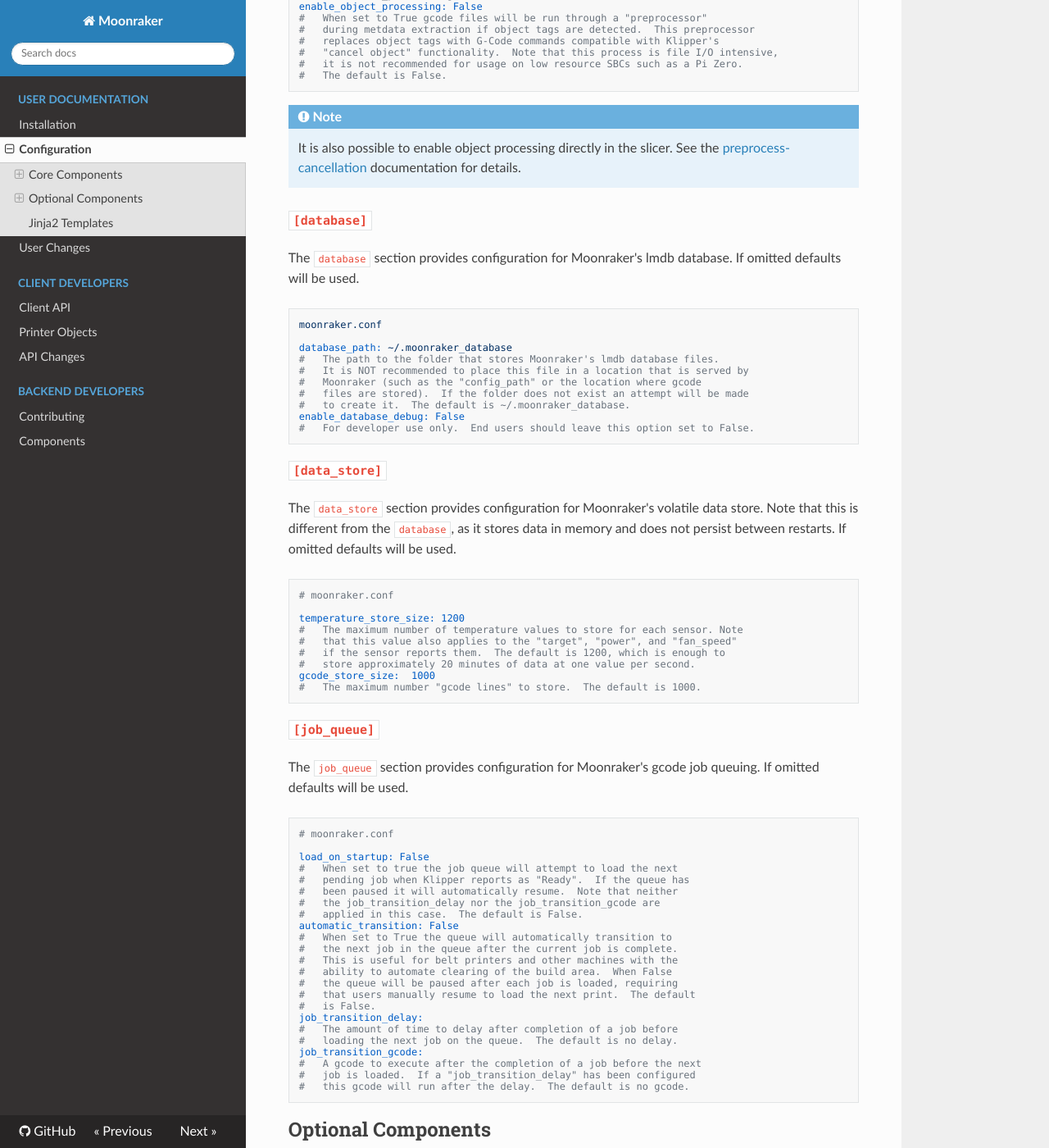
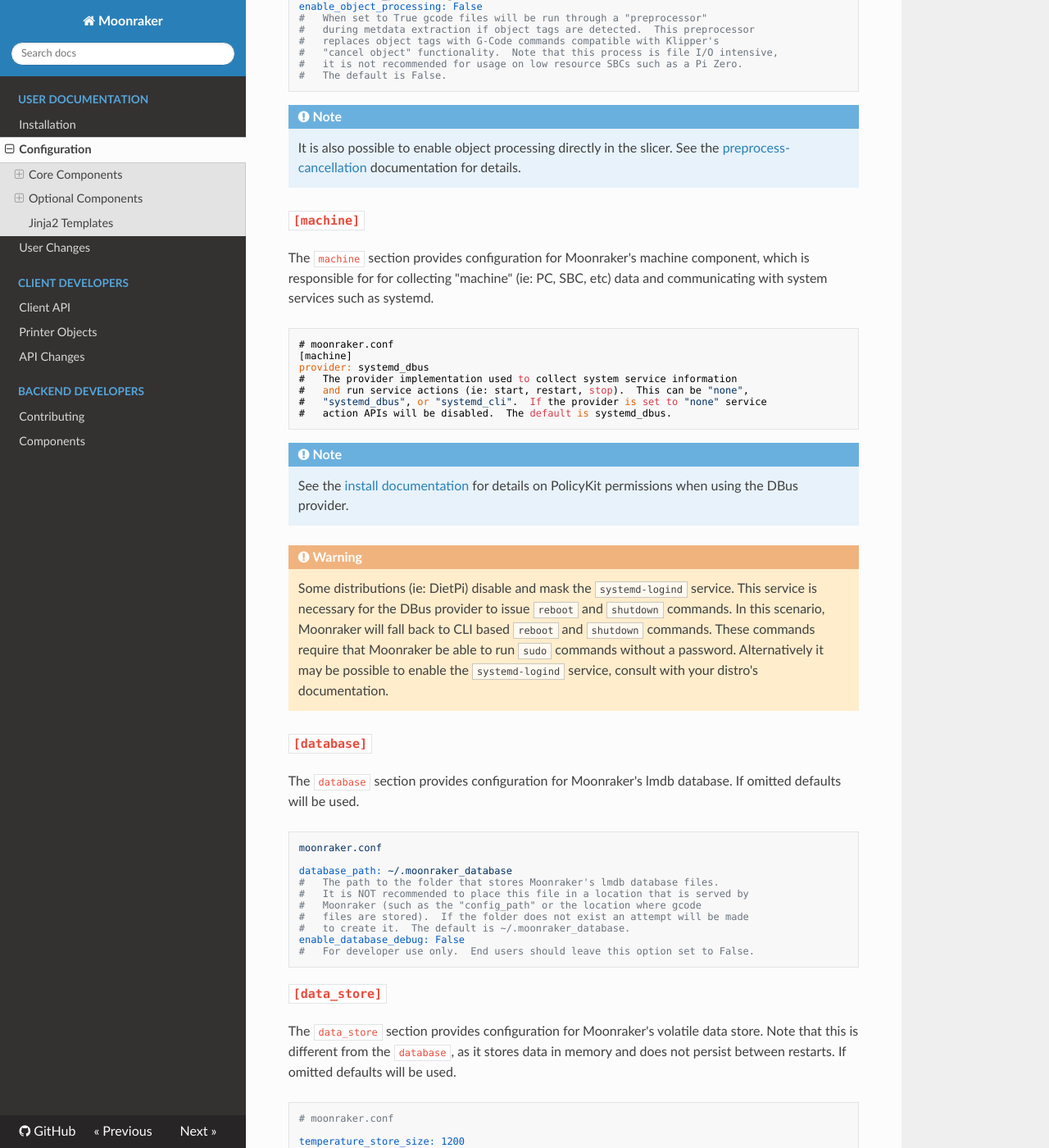
Before and after one commit to Marirossibn/moonraker, an MkDocs documentation site: the page built from docs/configuration.md, in a window 1280 px wide and 1400 px high, scrolled down 1189 px. Shown: the whole window at 82% size. Built offline with MkDocs 1.6.1, drawn with Linux system fonts in a browser that asks for light colours; nearby versions of some CDN libraries; some of the changed text lies outside the part shown.

Commit message:
docs: update documentation for dbus additions
Signed-off-by:  Eric Callahan <arksine.code@gmail.com

````diff
--- a/docs/configuration.md
+++ b/docs/configuration.md
@@ -79,6 +79,35 @@
     It is also possible to enable object processing directly in the slicer.
     See the [preprocess-cancellation](https://github.com/kageurufu/cancelobject-preprocessor)
     documentation for details.
+
+### `[machine]`
+
+The `machine` section provides configuration for Moonraker's machine component, which
+is responsible for for collecting "machine" (ie: PC, SBC, etc) data and communicating
+with system services such as systemd.
+
+```ini
+# moonraker.conf
+[machine]
+provider: systemd_dbus
+#   The provider implementation used to collect system service information
+#   and run service actions (ie: start, restart, stop).  This can be "none",
+#   "systemd_dbus", or "systemd_cli".  If the provider is set to "none" service
+#   action APIs will be disabled.  The default is systemd_dbus.
+```
+
+!!! Note
+    See the [install documentation](installation.md#policykit-permissions) for
+    details on PolicyKit permissions when using the DBus provider.
+
+!!! Warning
+    Some distributions (ie: DietPi) disable and mask the `systemd-logind`
+    service.  This service is necessary for the DBus provider to issue
+    `reboot` and `shutdown` commands.  In this scenario, Moonraker will fall
+    back to CLI based `reboot` and `shutdown` commands.  These commands require
+    that Moonraker be able to run `sudo` commands without a password.
+    Alternatively it may be possible to enable the `systemd-logind` service,
+    consult with your distro's documentation.
 
 ### `[database]`
 
@@ -869,6 +898,11 @@
 #   that prefer to manage their packages directly.  Note that if this
 #   is set to False users will be need to make sure that all system
 #   dependencies are up to date.  The default is True.
+enable_packagekit: True
+#   This option is available when system updates are enabled via the
+#   "enable_system_updates" option.  When set to True, system package
+#   updates will be processed via PackageKit over D-Bus.  When set to False
+#   the "apt cli" fallback will be used.  The default is True.
 channel: dev
 #   The update channel applied to Klipper and Moonraker.  May be 'dev'
 #   which will fetch updates using git, or 'beta' which will fetch
--- a/docs/installation.md
+++ b/docs/installation.md
@@ -185,6 +185,61 @@
 `/etc/systemd/system/moonraker.service`.  The `install-moonraker.sh` script
 may also be used to modify the config file location.
 
+### PolicyKit Permissions
+
+Some of Moonraker's components require elevated privileges to perform actions.
+Previously these actions could only be run via commandline programs launched
+with the `sudo` prefix.  This has significant downsides:
+
+- The user must be granted `NOPASSWD` sudo access.  Raspberry Pi OS
+  grants the Pi user this access by default, however most other distros
+  require that this be enabled through editing `visudo` or adding files
+  in `/etc/sudoers.d/`.
+- Some linux distributions require additional steps such as those taken
+  in `sudo_fix.sh`.
+- Running CLI programs is relatively expensive.  This isn't an issue for
+  programs that are run once at startup, but is undesirable if Moonraker
+  wants to poll information about the system.
+
+Moonraker now supports communicating with system services via D-Bus.
+Operations that require elevated privileges are authrorized through
+PolicyKit. On startup Moonraker will check for the necessary privileges
+and warn users if they are not available.  Warnings are presented in
+`moonraker.log` and directly to the user through some clients.
+
+To resolve these warnings users have two options:
+
+1) Install the PolicyKit permissions with the `set-policykit-rules.sh` script,
+   for example:
+
+```shell
+cd ~/moonraker/scripts
+./set-policykit-rules.sh
+sudo service moonraker restart
+```
+
+2) Configure Moonraker to use the legacy backend implementations for
+   the `machine` and/or `update_manager` components, ie:
+
+```ini
+# Use the systemd CLI provider rather than the DBus Provider
+[machine]
+provider: systemd_cli
+
+# Disable PackageKit to fallback to the APT CLI Package Update
+# implementation.
+[update_manager]
+enable_packagekit: False
+
+# Alternatively system updates can be disabled
+[update_manager]
+enable_system_updates: False
+```
+
+!!! Note
+    Previously installed PolicyKit rules can be removed by running
+    `set-policykit-rules.sh -c`
+
 ### Retrieving the API Key
 
 Some clients may require an API Key to connect to Moonraker.  After the
````
